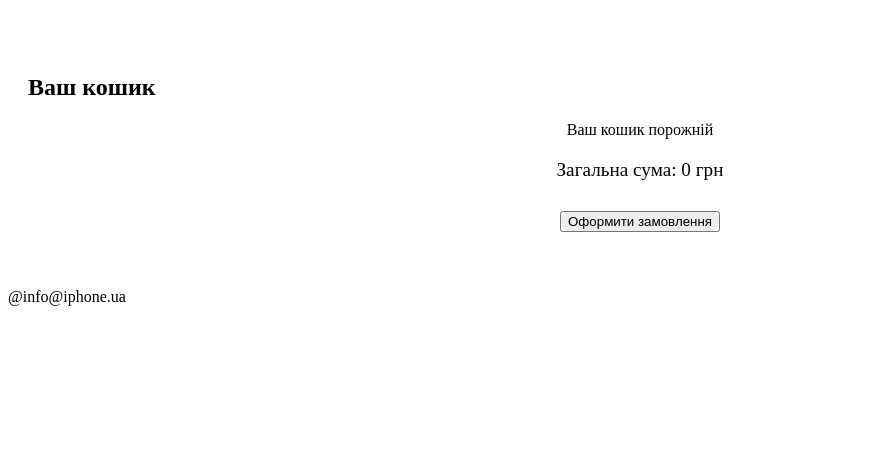
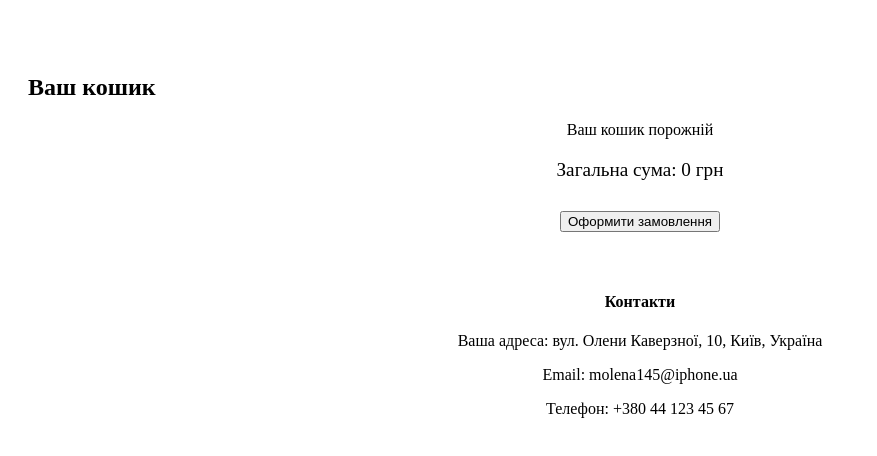
Before and after one commit to Olenka-coder/reliz, a plain HTML site: page cart.html in a window 1280 px wide. Shown: the part 116-572 px from the top of the page, without its empty margins (0-877 px from the left). Drawn offline with Linux system fonts and the light colour scheme.

Commit message:
Оновлено 2
Added contact information and structured footer.

```diff
--- a/cart.html
+++ b/cart.html
@@ -30,9 +30,18 @@
   </div>
 </main>
 
-<footer class="site-footer">
-  <p>@info@iphone.ua</p>
+  <footer class="site-footer">
+  <div class="footer-columns" style="justify-content:center; text-align:center;">
+    <div class="footer-col">
+      <h4>Контакти</h4>
+      <p>Ваша адреса: вул. Олени Каверзної, 10, Київ, Україна</p>
+      <p>Email: molena145@iphone.ua</p>
+      <p>Телефон: +380 44 123 45 67</p>
+    </div>
+  </div>
 </footer>
+
+
 
 <script src="script.js"></script>
 </body>
```
